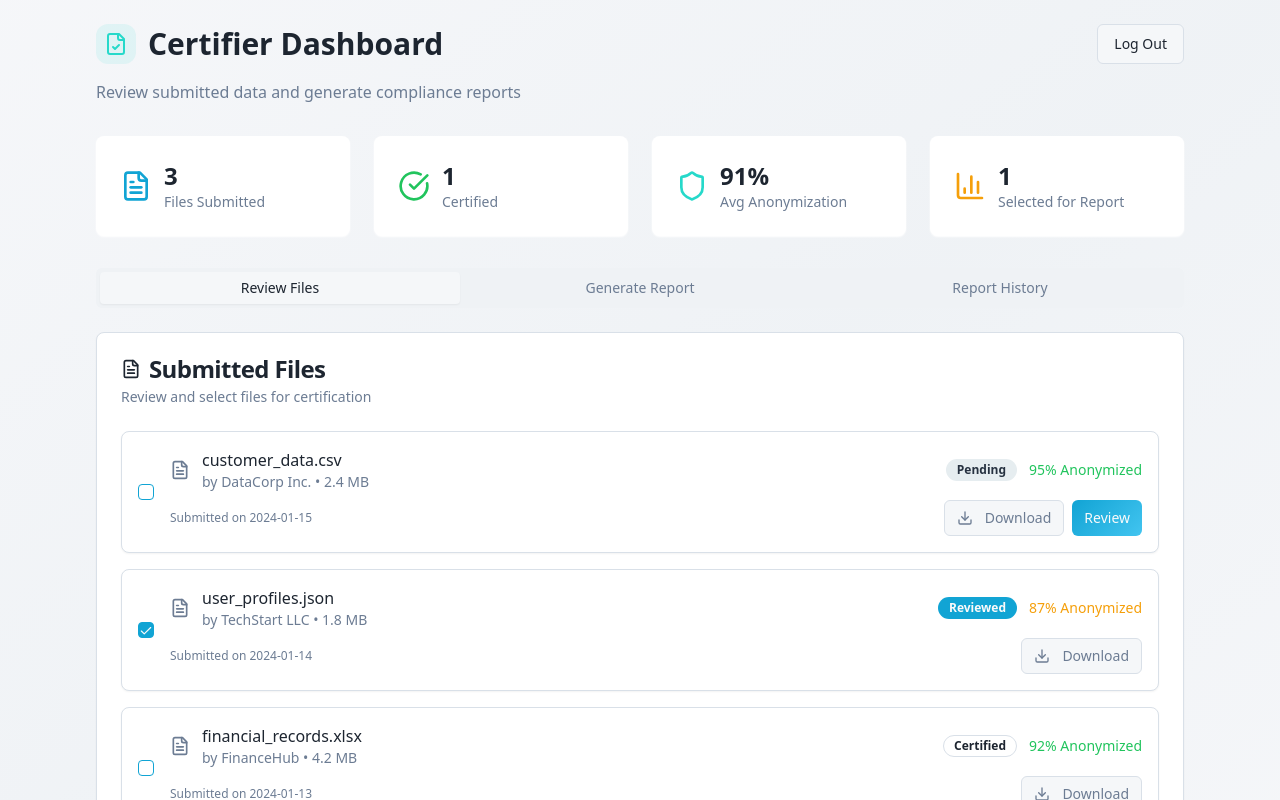
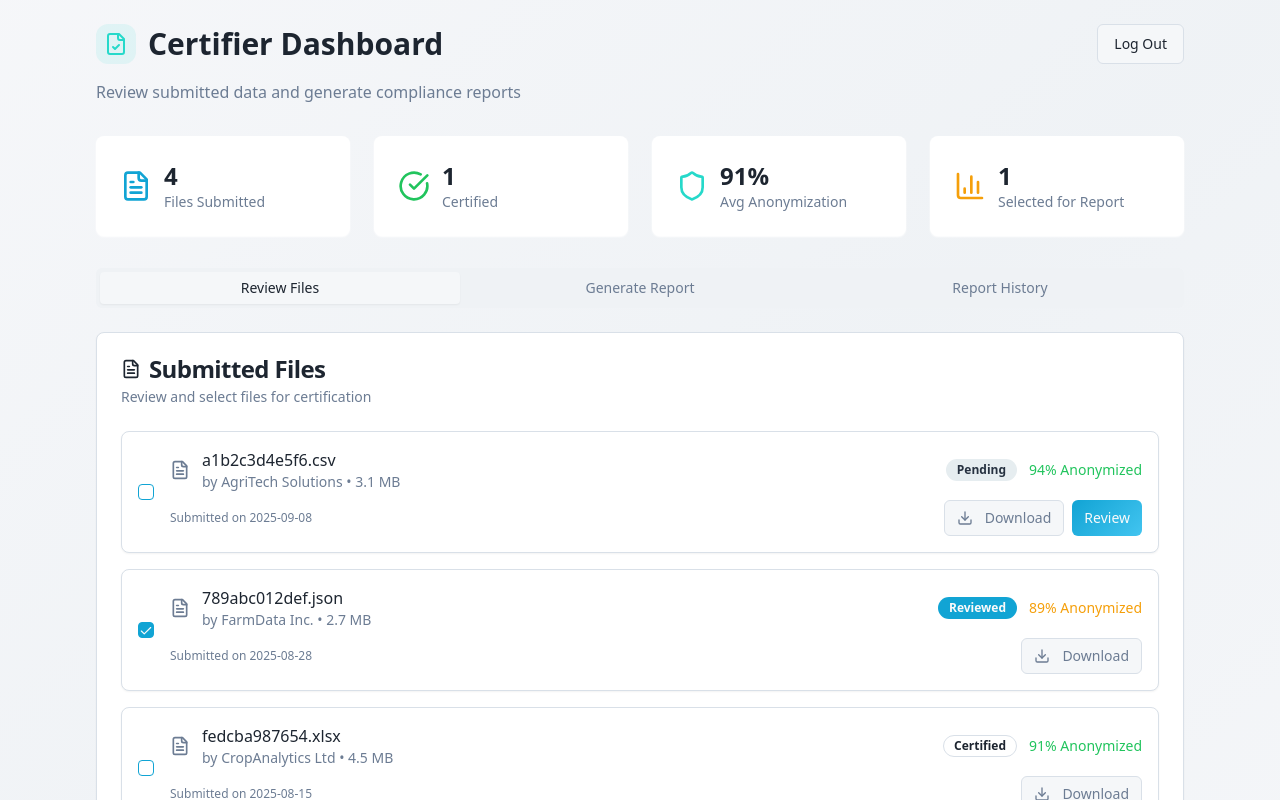
Before and after one commit to IC-FOODS/e2c-preview, a React (Vite) app: page /certifier in a window 1280 px wide. Shown: the top 800 px of the page. Built offline with nearby package versions, Linux system fonts and the light colour scheme; the HTML template or start-up script is replaced by a standard one.

Commit message:
Update Certifier Submitted Files

```diff
--- a/src/pages/CertifierDashboard.tsx
+++ b/src/pages/CertifierDashboard.tsx
@@ -11,32 +11,42 @@ const CertifierDashboard = () => {
   const [submittedFiles, setSubmittedFiles] = useState([
     {
       id: 1,
-      name: "customer_data.csv",
-      provider: "DataCorp Inc.",
-      submittedAt: "2024-01-15",
-      size: "2.4 MB",
+      name: "a1b2c3d4e5f6.csv",
+      provider: "AgriTech Solutions",
+      submittedAt: "2025-09-08",
+      size: "3.1 MB",
       status: "pending",
-      anonymizationScore: 95,
+      anonymizationScore: 94,
       selected: false,
     },
     {
       id: 2,
-      name: "user_profiles.json",
-      provider: "TechStart LLC",
-      submittedAt: "2024-01-14",
-      size: "1.8 MB",
+      name: "789abc012def.json",
+      provider: "FarmData Inc.",
+      submittedAt: "2025-08-28",
+      size: "2.7 MB",
       status: "reviewed",
-      anonymizationScore: 87,
+      anonymizationScore: 89,
       selected: true,
     },
     {
       id: 3,
-      name: "financial_records.xlsx",
-      provider: "FinanceHub",
-      submittedAt: "2024-01-13",
-      size: "4.2 MB",
+      name: "fedcba987654.xlsx",
+      provider: "CropAnalytics Ltd",
+      submittedAt: "2025-08-15",
+      size: "4.5 MB",
       status: "certified",
-      anonymizationScore: 92,
+      anonymizationScore: 91,
+      selected: false,
+    },
+    {
+      id: 4,
+      name: "123456789abc.csv",
+      provider: "DataHarvest Corp",
+      submittedAt: "2025-08-03",
+      size: "1.9 MB",
+      status: "pending",
+      anonymizationScore: 88,
       selected: false,
     },
   ]);
```
